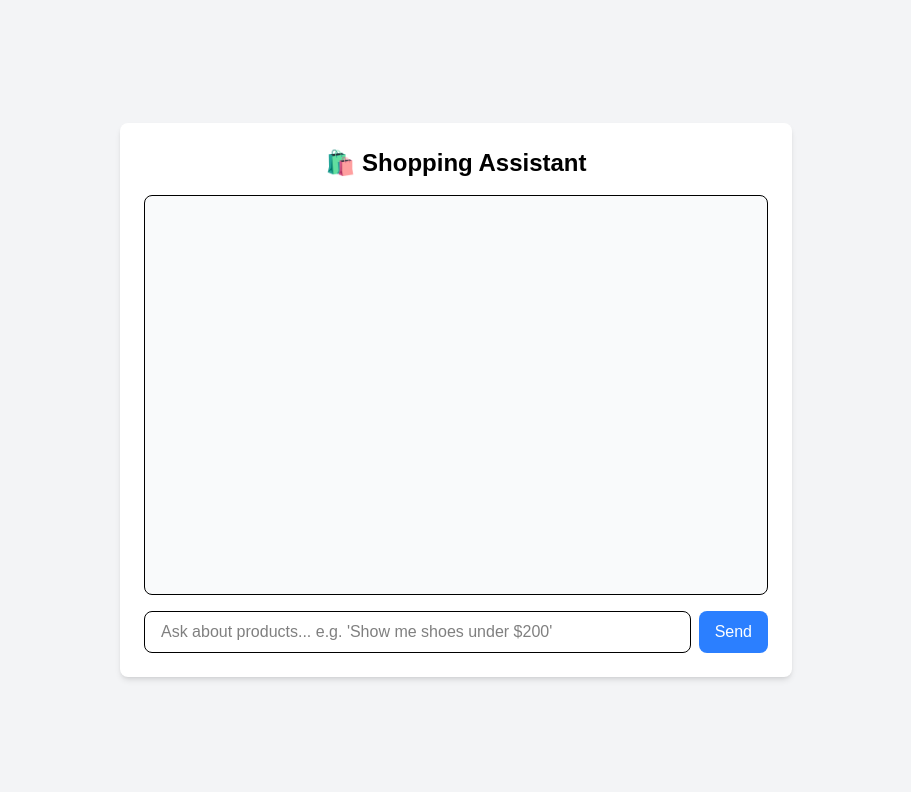
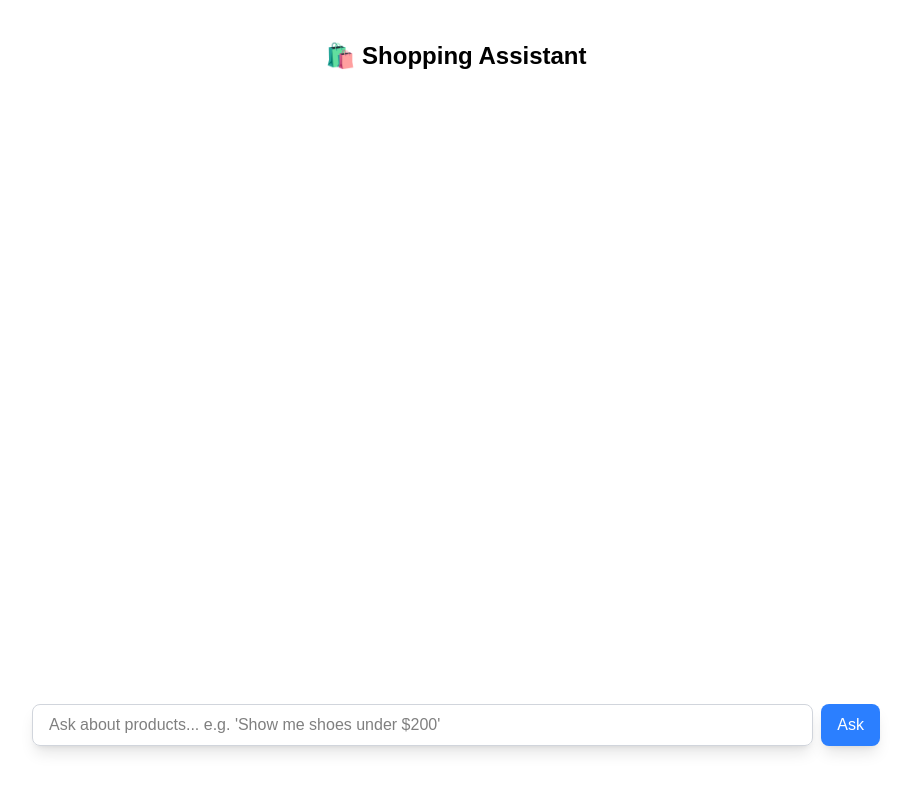
Before and after one commit to icon-gaurav/ecom-chatbot, a Next.js app: page / in a window 1280 px wide. Shown: the top 792 px of the page, without its empty margins (184-1095 px from the left). Built offline with nearby package versions, Linux system fonts and the light colour scheme.

Commit message:
home page ui fixed

```diff
--- a/app/page.tsx
+++ b/app/page.tsx
@@ -4,6 +4,7 @@
 import {useChat} from "@ai-sdk/react";
 import {DefaultChatTransport} from "ai";
 import {useState} from "react";
+import {Bot, User} from "lucide-react";
 
 export default function Home() {
     const {messages, sendMessage, status, isLoading} = useChat({
@@ -14,41 +15,52 @@ export default function Home() {
     const [input, setInput] = useState('');
 
     return (
-        <main className="flex flex-col items-center justify-center min-h-screen p-6 bg-gray-100">
-            <div className="w-full max-w-2xl bg-white rounded-lg shadow-md p-6">
+        <main className="flex flex-col items-center pt-4 min-h-screen bg-white">
+            <div className="w-[70vw] bg-white rounded-lg p-6">
                 <h1 className="text-2xl font-bold mb-4 text-center">
                     🛍️ Shopping Assistant
                 </h1>
 
                 {/* Chat messages */}
-                <div className="space-y-4 h-[400px] overflow-y-auto border p-4 rounded-lg mb-4 bg-gray-50">
+                <div className="space-y-4 h-[calc(100vh-200px)] w-full overflow-y-auto p-4 rounded-lg mb-4">
                     {messages.map((m) => (
                         <div
                             key={m.id}
-                            className={`p-2 rounded-md ${
-                                m.role === "user"
-                                    ? "bg-blue-100 self-end text-right"
-                                    : "bg-gray-200 self-start text-left"
-                            }`}
+                            className={`flex flex-start items-start gap-3 items-center`}
                         >
-                            <strong>{m.role === "user" ? "You" : "AI"}:</strong>
+                            {m.role === "user" ? (
+                                <div className="flex items-center gap-2">
+                                    <div className="bg-blue-500 text-white p-2 rounded-full">
+                                        <User className="w-5 h-5"/>
+                                    </div>
+                                </div>) : (
+                                <div className="flex items-center gap-2">
+                                    <div className="bg-gray-600 text-white p-2 rounded-full">
+                                        <Bot className="w-5 h-5"/>
+                                    </div>
+                                </div>
+                            )}
+                            <div className={` py-[5px] px-[10px] rounded-[10px] ${m.role === "user" ? "bg-blue-100" : "bg-gray-200"}`}>
                                 {m.parts.map((part, index) => {
                                         switch (part?.type) {
                                             case 'step-start':
                                                 // show step boundaries as horizontal lines:
                                                 return index > 0 ? (
                                                     <div key={index} className="text-gray-500">
-                                                    <hr className="my-2 border-gray-300" />
+                                                        <hr className="my-2 border-gray-300"/>
                                                     </div>
                                                 ) : null;
                                             case 'tool-fetchCatalog':
                                                 switch (part?.state) {
                                                     case 'input-streaming':
-                                                    return <pre key={`tool-${index}`}>{JSON.stringify(part.input, null, 2)}</pre>;
+                                                        return <pre
+                                                            key={`tool-${index}`}>{JSON.stringify(part.input, null, 2)}</pre>;
                                                     case 'input-available':
-                                                    return <pre key={`tool-${index}`}>{JSON.stringify(part.input, null, 2)}</pre>;
+                                                        return <pre
+                                                            key={`tool-${index}`}>{JSON.stringify(part.input, null, 2)}</pre>;
                                                     case 'output-available':
-                                                    return <pre key={`tool-${index}`}>{JSON.stringify(part.output, null, 2)}</pre>;
+                                                        return <pre
+                                                            key={`tool-${index}`}>{JSON.stringify(part.output, null, 2)}</pre>;
                                                     case 'output-error':
                                                         return <div key={`tool-${index}`}>Error: {part.errorText}</div>;
                                                 }
@@ -56,11 +68,14 @@ export default function Home() {
                                             case 'tool-addToCart':
                                                 switch (part?.state) {
                                                     case 'input-streaming':
-                                                    return <pre key={`tool-${index}`}>{JSON.stringify(part.input, null, 2)}</pre>;
+                                                        return <pre
+                                                            key={`tool-${index}`}>{JSON.stringify(part.input, null, 2)}</pre>;
                                                     case 'input-available':
-                                                    return <pre key={`tool-${index}`}>{JSON.stringify(part.input, null, 2)}</pre>;
+                                                        return <pre
+                                                            key={`tool-${index}`}>{JSON.stringify(part.input, null, 2)}</pre>;
                                                     case 'output-available':
-                                                    return <pre key={`tool-${index}`}>{JSON.stringify(part.output, null, 2)}</pre>;
+                                                        return <pre
+                                                            key={`tool-${index}`}>{JSON.stringify(part.output, null, 2)}</pre>;
                                                     case 'output-error':
                                                         return <div key={`tool-${index}`}>Error: {part.errorText}</div>;
                                                 }
@@ -68,11 +83,14 @@ export default function Home() {
                                             case 'tool-checkoutCart':
                                                 switch (part?.state) {
                                                     case 'input-streaming':
-                                                    return <pre key={`tool-${index}`}>{JSON.stringify(part.input, null, 2)}</pre>;
+                                                        return <pre
+                                                            key={`tool-${index}`}>{JSON.stringify(part.input, null, 2)}</pre>;
                                                     case 'input-available':
-                                                    return <pre key={`tool-${index}`}>{JSON.stringify(part.input, null, 2)}</pre>;
+                                                        return <pre
+                                                            key={`tool-${index}`}>{JSON.stringify(part.input, null, 2)}</pre>;
                                                     case 'output-available':
-                                                    return <pre key={`tool-${index}`}>{JSON.stringify(part.output, null, 2)}</pre>;
+                                                        return <pre
+                                                            key={`tool-${index}`}>{JSON.stringify(part.output, null, 2)}</pre>;
                                                     case 'output-error':
                                                         return <div key={`tool-${index}`}>Error: {part.errorText}</div>;
                                                 }
@@ -83,6 +101,7 @@ export default function Home() {
                                         }
                                     }
                                 )}
+                            </div>
                         </div>
                     ))}
                     {status === 'submitted' && <div className="text-gray-500">Thinking...</div>}
@@ -97,7 +116,7 @@ export default function Home() {
                     }
                 }} className="flex gap-2">
                     <input
-                        className="flex-1 border rounded-lg px-4 py-2 focus:outline-none focus:ring-2 focus:ring-blue-400"
+                        className="flex-1 border border-gray-300 shadow-lg rounded-lg px-4 py-2 focus:outline-none focus:ring-1 focus:ring-gray-400"
                         value={input}
                         disabled={status !== 'ready'}
                         placeholder="Ask about products... e.g. 'Show me shoes under $200'"
@@ -105,10 +124,10 @@ export default function Home() {
                     />
                     <button
                         type="submit"
-                        className="bg-blue-500 text-white px-4 py-2 rounded-lg hover:bg-blue-600"
+                        className="bg-blue-500 text-white px-4 py-2 rounded-lg hover:bg-blue-600 shadow-lg disabled:opacity-50"
                         disabled={isLoading}
                     >
-                        Send
+                        Ask
                     </button>
                 </form>
             </div>
--- a/package.json
+++ b/package.json
@@ -11,6 +11,7 @@
     "@ai-sdk/google": "^2.0.13",
     "@ai-sdk/react": "^2.0.37",
     "ai": "^5.0.37",
+    "lucide-react": "^0.543.0",
     "next": "15.5.2",
     "react": "19.1.0",
     "react-dom": "19.1.0"
```
Also changed, not shown: 1 other file (tests, documents, lock files or other folders). Lines whose indentation alone changed are shown as unchanged.
